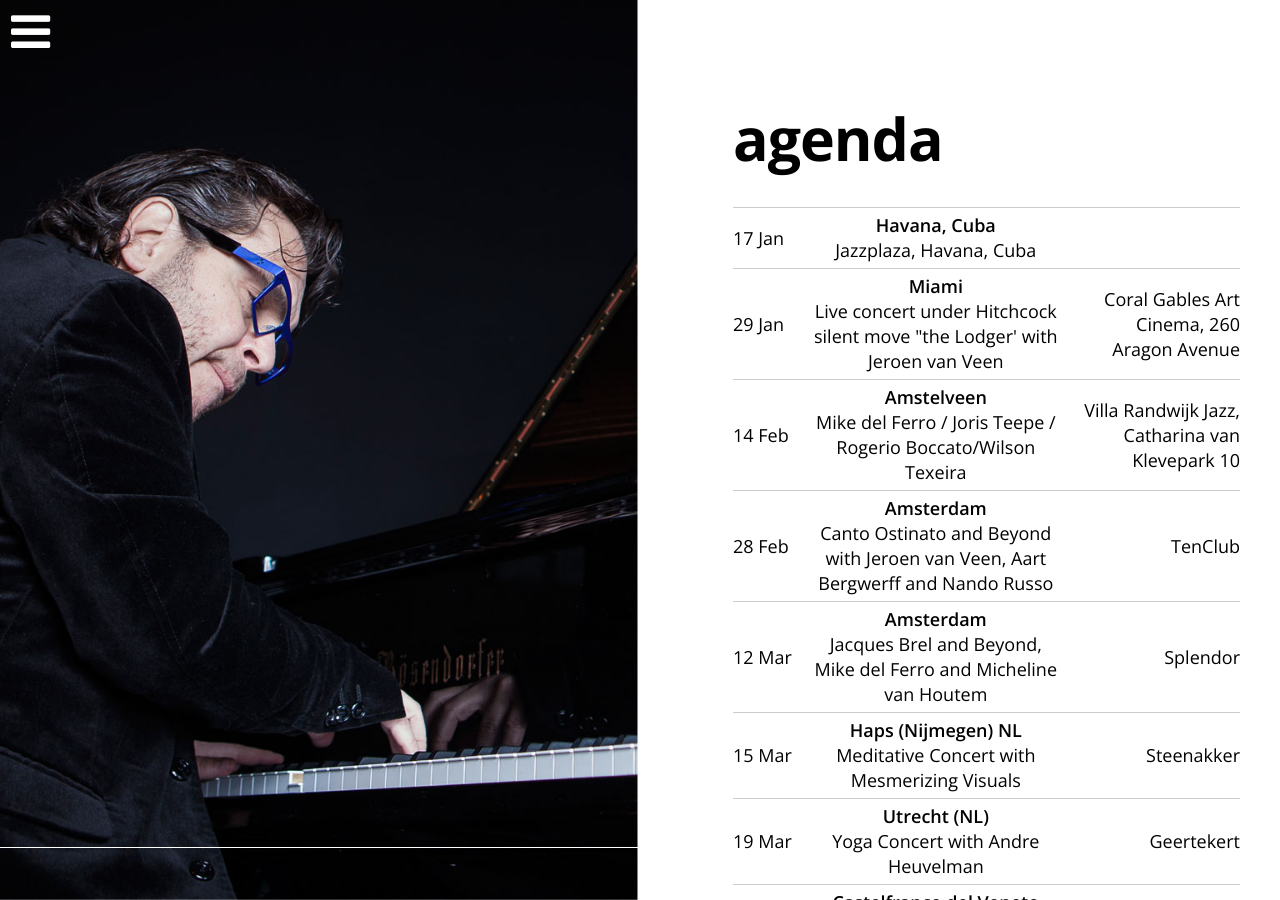
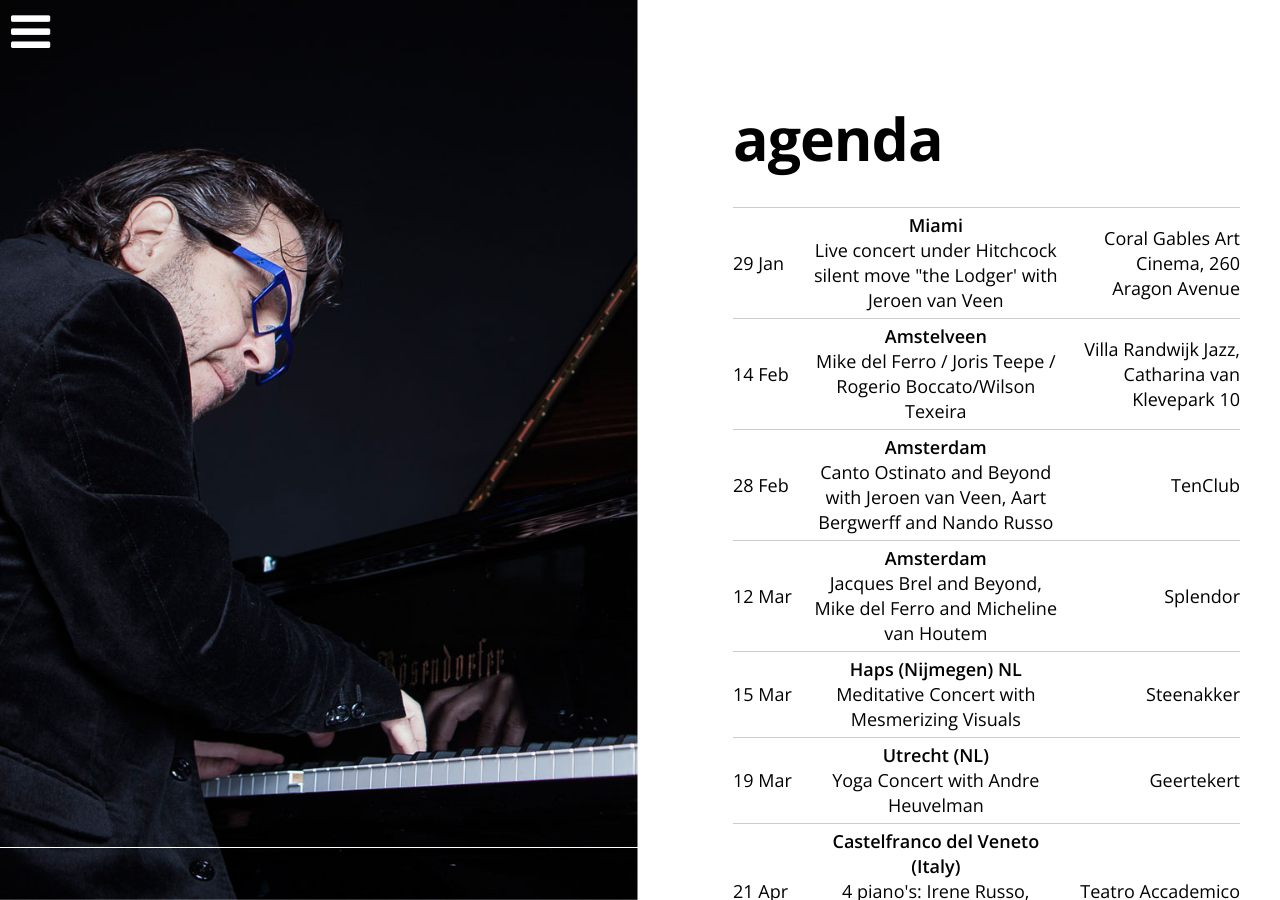
Before and after one commit to mikedelferro/website, a Jekyll site: the page built from agenda.html, in a window 1280 px wide and 900 px high. Built offline with Jekyll 4.4.1, drawn with Linux system fonts in a browser that asks for light colours; nearby versions of some CDN libraries.

Commit message:
Updated '_data/gigs.yml' via CloudCannon

```diff
--- a/_data/gigs.yml
+++ b/_data/gigs.yml
@@ -74,8 +74,3 @@ items:
     location: Dom Tower
     venue: Utrecht
     url:
-  - title: 'Jazzplaza, Havana, Cuba'
-    date: 2020-01-17 11:00:00
-    location:
-    venue: 'Havana, Cuba'
-    url:
```
